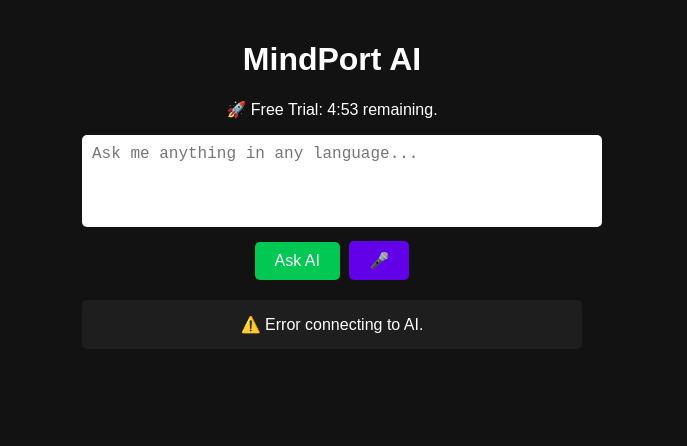
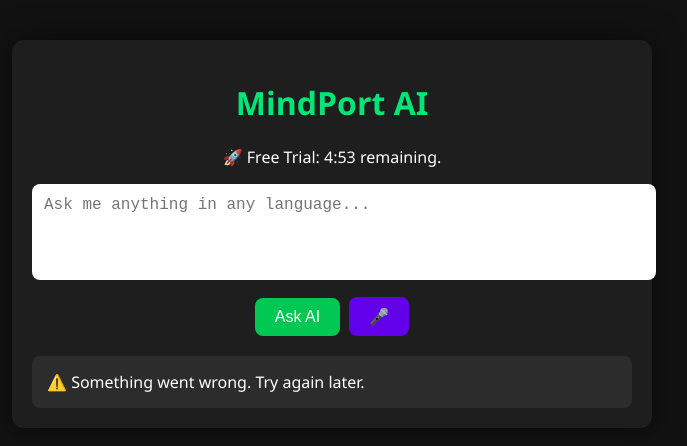
Before and after one commit to aron683/ai.etherealinkbytiisetso.com, a website: page public/index.html in a window 1280 px wide. Both pictures are taken after a click on the button "Ask AI". Shown: the whole page, without its empty margins (308-995 px from the left). Drawn offline with Linux system fonts and the light colour scheme; no server answers.

Commit message:
Update index.html

```diff
--- a/public/index.html
+++ b/public/index.html
@@ -1,45 +1,50 @@
-<!DOCTYPE html>
-<html lang="en">
+<!DOCTYPE html><html lang="en">
 <head>
   <meta charset="UTF-8" />
   <meta name="viewport" content="width=device-width, initial-scale=1.0" />
-  <meta name="description" content="MindPort AI - Your Global AI Assistant for any language." />
-  <meta name="keywords" content="AI, Chatbot, Multilingual AI, Voice AI, MindPort" />
+  <meta name="description" content="MindPort AI is your global multilingual AI assistant. Translate, speak, write, and get help in any language. Powered by GPT and Firebase." />
+  <meta name="keywords" content="AI Chatbot, MindPort AI, Multilingual Assistant, OpenAI, Firebase, Voice AI, GPT-4o, Smart Assistant, Language Translator AI" />
   <meta name="author" content="MindPort AI Team" />
-  <title>MindPort AI</title>
-  <link rel="icon" href="favicon.ico" type="image/x-icon" />
+  <title>MindPort AI - Smart Multilingual Assistant</title>
+  <link rel="icon" href="/favicon.ico" type="image/x-icon" />
   <style>
     body {
-      font-family: Arial, sans-serif;
+      margin: 0;
       background-color: #121212;
-      color: white;
-      margin: 0;
+      color: #ffffff;
+      font-family: 'Segoe UI', sans-serif;
+    }
+    .container {
+      max-width: 600px;
+      margin: 40px auto;
       padding: 20px;
+      background: #1e1e1e;
+      border-radius: 12px;
+      box-shadow: 0 0 30px rgba(0,0,0,0.5);
       text-align: center;
     }
-    .container {
-      max-width: 500px;
-      margin: auto;
+    h1 {
+      color: #00e676;
     }
     textarea {
       width: 100%;
-      padding: 10px;
-      border-radius: 5px;
+      padding: 12px;
       border: none;
+      border-radius: 8px;
       resize: none;
       font-size: 16px;
     }
     button {
-      margin-top: 10px;
+      margin-top: 12px;
       padding: 10px 20px;
+      font-size: 16px;
       border: none;
-      border-radius: 5px;
-      font-size: 16px;
+      border-radius: 8px;
       cursor: pointer;
     }
-    #ask-btn {
+    #ask-button {
       background-color: #00c853;
-      color: white;
+      color: #fff;
     }
     #mic-button {
       background-color: #6200ea;
@@ -48,10 +53,10 @@
     }
     #response {
       margin-top: 20px;
+      background-color: #2c2c2c;
       padding: 15px;
-      background: #1e1e1e;
-      border-radius: 5px;
-      font-size: 16px;
+      border-radius: 8px;
+      text-align: left;
     }
   </style>
 </head>
@@ -60,73 +65,69 @@
     <h1>MindPort AI</h1>
     <p id="trial-message">🚀 Free Trial Active</p>
     <textarea id="user-input" rows="4" placeholder="Ask me anything in any language..."></textarea><br/>
-    <button id="ask-btn" onclick="askAI()">Ask AI</button>
+    <button id="ask-button" onclick="askAI()">Ask AI</button>
     <button id="mic-button" onclick="startListening()">🎤</button>
     <div id="response"></div>
-  </div>
-
-  <script>
-    let trialStart = Date.now();
-    let trialDuration = 5 * 60 * 1000; // 5 minutes
+  </div>  <script>
+    const trialStart = Date.now();
+    const trialDuration = 5 * 60 * 1000;
+    const endpoint = "/api/ask";
     let trialExpired = false;
 
     async function askAI() {
-      if (Date.now() - trialStart > trialDuration) {
+      const timeLeft = trialDuration - (Date.now() - trialStart);
+      if (timeLeft <= 0) {
         document.body.innerHTML = `
           <div class='container'>
             <h1>MindPort AI</h1>
-            <p>Your free trial has ended. 🔒</p>
+            <p>Your free trial has ended 🔒</p>
             <button onclick="window.location.href='https://paystack.com/pay/mindport'">Unlock Full Access (R200)</button>
           </div>`;
         return;
       }
 
-      const input = document.getElementById('user-input').value;
-      document.getElementById('response').innerText = "⏳ Thinking...";
+      const prompt = document.getElementById("user-input").value;
+      document.getElementById("response").innerText = `🔄 Responding to: "${prompt}"...`;
 
       try {
-        const res = await fetch("/api/ask", {
+        const res = await fetch(endpoint, {
           method: "POST",
           headers: { "Content-Type": "application/json" },
-          body: JSON.stringify({ prompt: input })
+          body: JSON.stringify({ prompt })
         });
-
         const data = await res.json();
         document.getElementById("response").innerText = data.reply;
-      } catch (error) {
-        document.getElementById("response").innerText = "⚠️ Error connecting to AI.";
+      } catch (err) {
+        document.getElementById("response").innerText = "⚠️ Something went wrong. Try again later.";
+        console.error(err);
       }
     }
 
     function startListening() {
-      const recognition = new (window.SpeechRecognition || window.webkitSpeechRecognition)();
+      try {
+        const SpeechRecognition = window.SpeechRecognition || window.webkitSpeechRecognition;
+        if (!SpeechRecognition) throw new Error("SpeechRecognition not supported");
+
+        const recognition = new SpeechRecognition();
         recognition.lang = 'auto';
-      recognition.interimResults = false;
-      recognition.maxAlternatives = 1;
-
         recognition.onresult = function (event) {
-        const transcript = event.results[0][0].transcript;
-        document.getElementById('user-input').value = transcript;
+          document.getElementById("user-input").value = event.results[0][0].transcript;
           askAI();
         };
-
         recognition.onerror = function (event) {
-        alert('Mic error: ' + event.error);
+          alert("Mic error: " + event.error);
         };
-
         recognition.start();
+      } catch (e) {
+        alert("Your browser does not support voice input");
+      }
     }
 
     setInterval(() => {
       const timeLeft = Math.max(0, trialDuration - (Date.now() - trialStart));
-      if (!trialExpired && timeLeft <= 0) {
-        trialExpired = true;
-        askAI(); // trigger paywall
-      }
       const minutes = Math.floor(timeLeft / 60000);
-      const seconds = Math.floor((timeLeft % 60000) / 1000);
-      document.getElementById('trial-message').innerText = `🚀 Free Trial: ${minutes}:${seconds.toString().padStart(2, '0')} remaining.`;
+      const seconds = Math.floor((timeLeft % 60000) / 1000).toString().padStart(2, '0');
+      document.getElementById("trial-message").innerText = `🚀 Free Trial: ${minutes}:${seconds} remaining.`;
     }, 1000);
-  </script>
-</body>
+  </script></body>
 </html>
```
Lines whose indentation alone changed are shown as unchanged.
